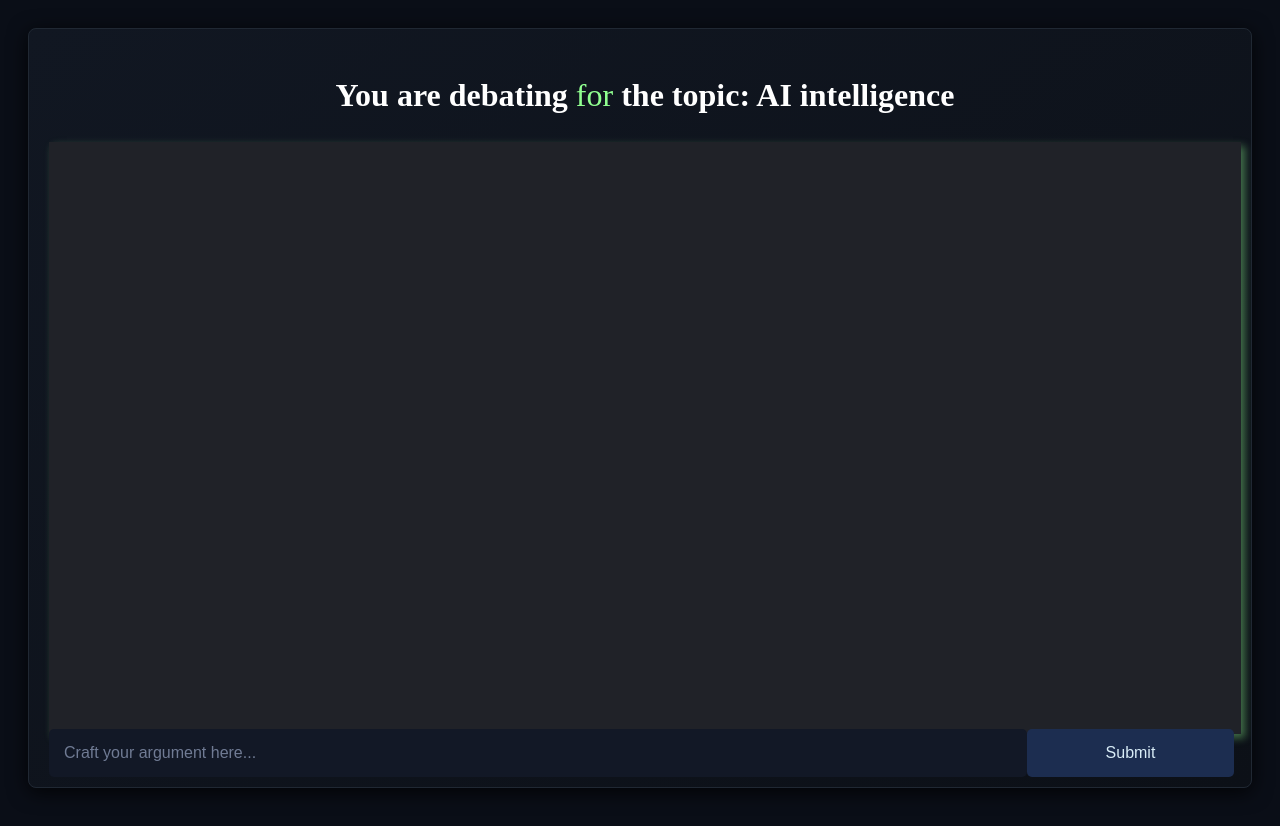
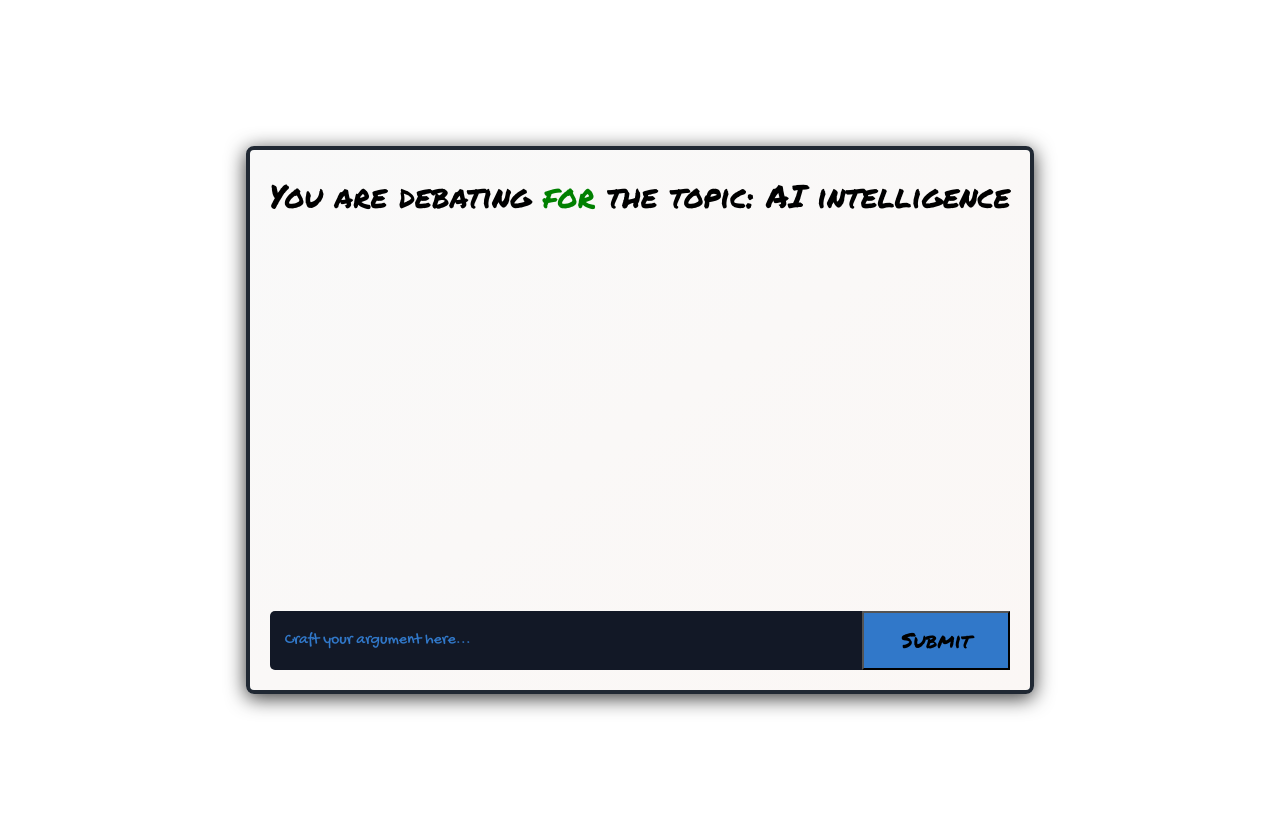
Before and after one commit to enigmawun/DebateMate, a React app: page / in a window 1280 px wide. Both pictures are taken after a click on the picture 993 px from the left and 540 px from the top of the page. Shown: the top 826 px of the page. Built offline with nearby package versions, Linux system fonts and the light colour scheme; no server answers; a web font is replaced by a local one.

Commit message:
Intregrating Eaming's changes

```diff
--- a/client/App.tsx
+++ b/client/App.tsx
@@ -2,7 +2,7 @@ import React, { useState } from 'react';
 // import ReactDOM from 'react-dom/client';
 import { useNavigate } from 'react-router-dom';
 import { createRoot } from 'react-dom/client';
-import './styles.css';
+import './styles2.css';
 
 import ConversationPage from './Components/ConversationPage';
 import AssessmentPage from './Components/AssessmentPage';
--- a/client/Components/ConversationPage.tsx
+++ b/client/Components/ConversationPage.tsx
@@ -347,9 +347,9 @@ const ConversationPage = () => {
       <h1 className="permanent-marker-regular debate">
       {`You are debating `}
       <span
-      className='user-side'
+      className='user-side permanent-marker-regular'
       style={{
-        color: userSide === 'pro' ? 'rgb(144, 255, 144)' : 'rgb(255, 99, 99)',
+        color: userSide === 'pro' ? 'green' : 'rgb(255, 99, 99)',
       }}
       >{userSide === 'pro' ? 'for' : 'against'}</span>
       <span className='permanent-marker-regular topic'>
```
Also changed, not shown: 1 other file (tests, documents, lock files or other folders).
